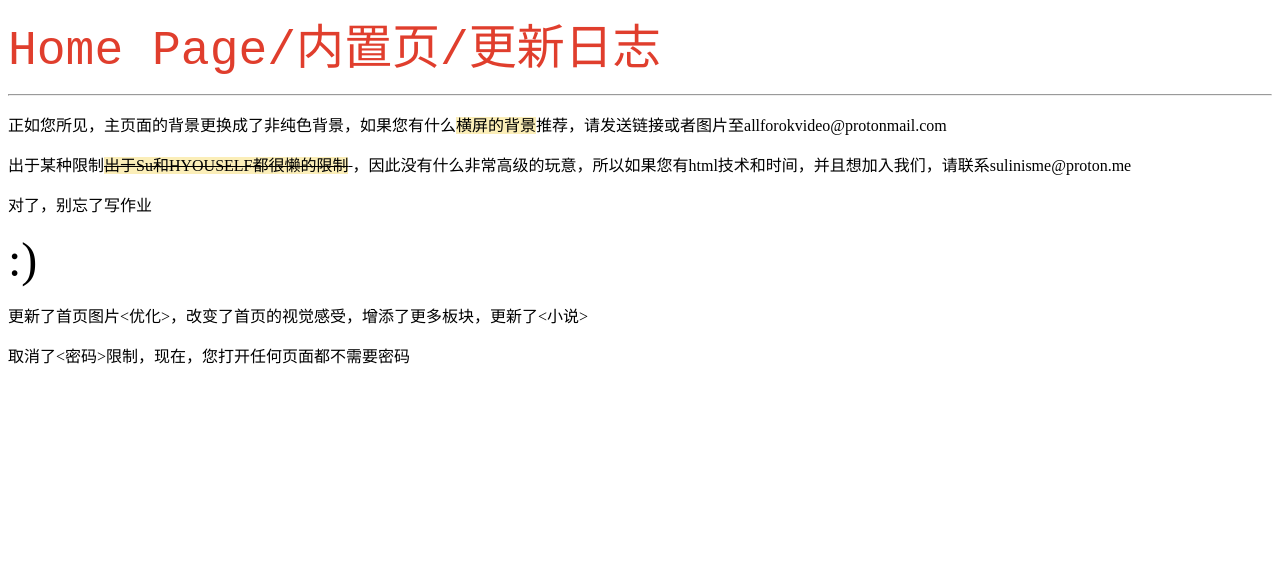
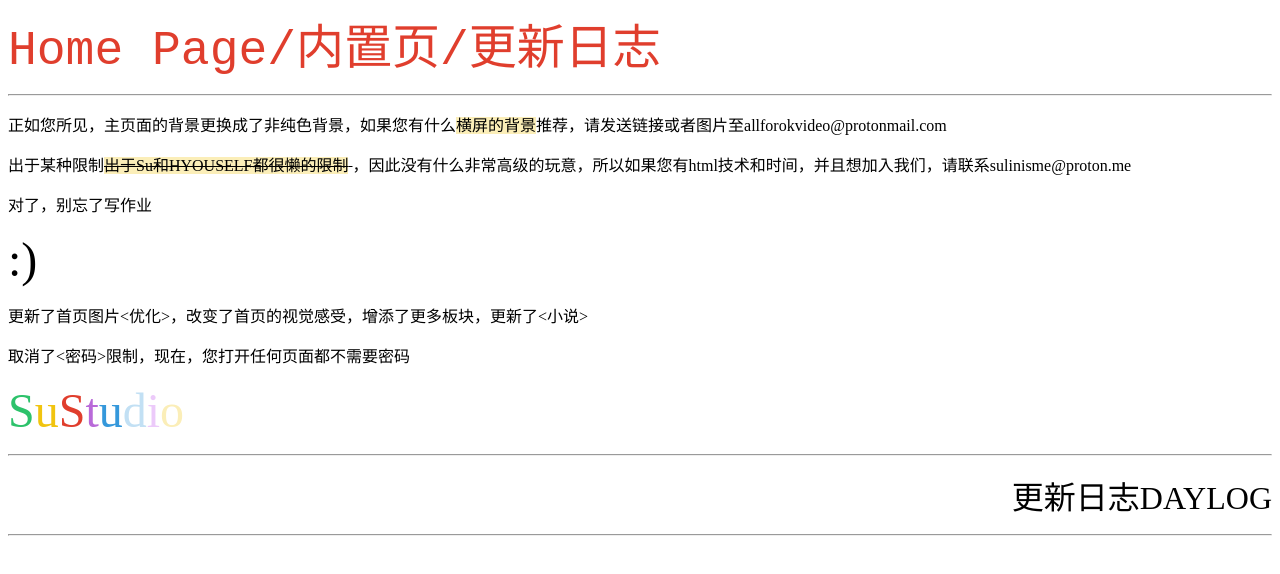
Before and after one commit to hyouself/daylog, a plain HTML site: page index.html in a window 1280 px wide. Drawn offline with Linux system fonts and the light colour scheme.

Commit message:
Update index.html

```diff
--- a/index.html
+++ b/index.html
@@ -6,3 +6,8 @@
 <p><span style="font-size: 36pt;">:)</span></p>
 <p>更新了首页图片&lt;优化&gt;，改变了首页的视觉感受，增添了更多板块，更新了&lt;小说&gt;</p>
 <p>取消了&lt;密码&gt;限制，现在，您打开任何页面都不需要密码</p>
+<p style="text-align: left;"><span style="font-size: 36pt;"><span style="color: #2dc26b;">S</span><span style="color: #f1c40f;">u</span><span style="color: #e03e2d;">S</span><span style="color: #b96ad9;">t</span><span style="color: #3598db;">u</span><span style="color: #c2e0f4;">d</span><span style="color: #eccafa;">i</span><span style="color: #fbeeb8;">o</span></span></p>
+<hr />
+<p style="text-align: right;"><span style="font-size: 24pt;">更新日志DAYLOG</span></p>
+<hr />
+<p style="text-align: right;">&nbsp;</p>
```
